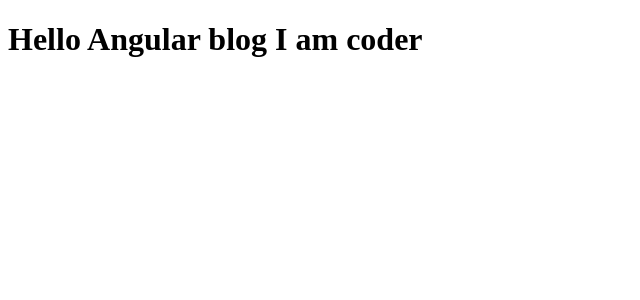
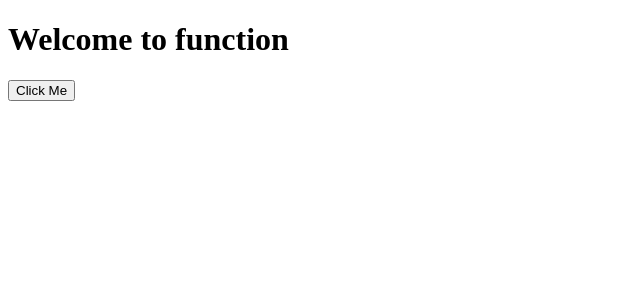
Before and after one commit to Onkar432/Angular-Learning, an Angular app: page / in a window 1280 px wide. Shown: the top 300 px of the page, without its empty margins (0-640 px from the left). Built offline with nearby package versions, Linux system fonts and the light colour scheme.

Commit message:
All about functions

```diff
--- a/src/app/app.component.html
+++ b/src/app/app.component.html
@@ -1 +1 @@
-<h1>Hello Angular {{title}} {{data}}</h1>
+<app-component></app-component>
--- a/src/app/app.module.ts
+++ b/src/app/app.module.ts
@@ -2,10 +2,12 @@
 import { BrowserModule } from '@angular/platform-browser';
 
 import { AppComponent } from './app.component';
+import { ComponentComponent } from './component/component.component';
 
 @NgModule({
   declarations: [
-    AppComponent
+    AppComponent,
+    ComponentComponent
   ],
   imports: [
     BrowserModule
--- /dev/null
+++ b/src/app/component/component.component.html
@@ -0,0 +1,2 @@
+<h1>Welcome to function</h1>
+<button (click)="getName('Onkar')">Click Me</button>
--- /dev/null
+++ b/src/app/component/component.component.ts
@@ -0,0 +1,13 @@
+import { Component } from '@angular/core';
+
+@Component({
+  selector: 'app-component',
+  templateUrl: './component.component.html',
+  styleUrls: ['./component.component.css']
+})
+export class ComponentComponent {
+  getName(Name: string) {
+    alert(`Welcome ${Name}`)
+  }
+
+}
```
Also changed, not shown: src/app/component/component.component.css (added), theory.txt (added), 1 other file (tests, documents, lock files or other folders).
